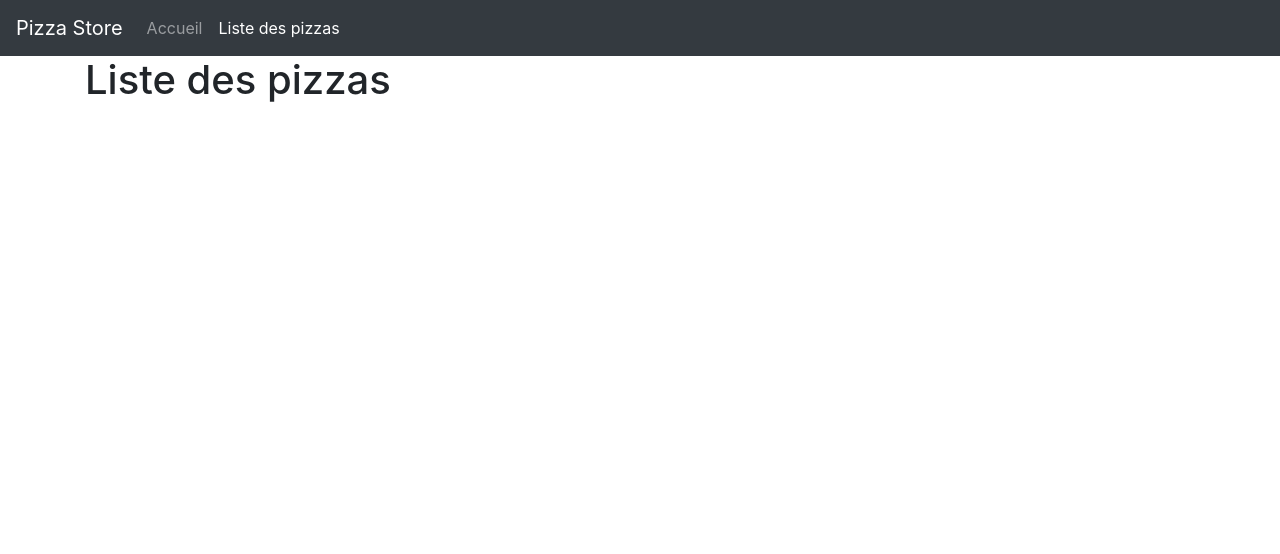
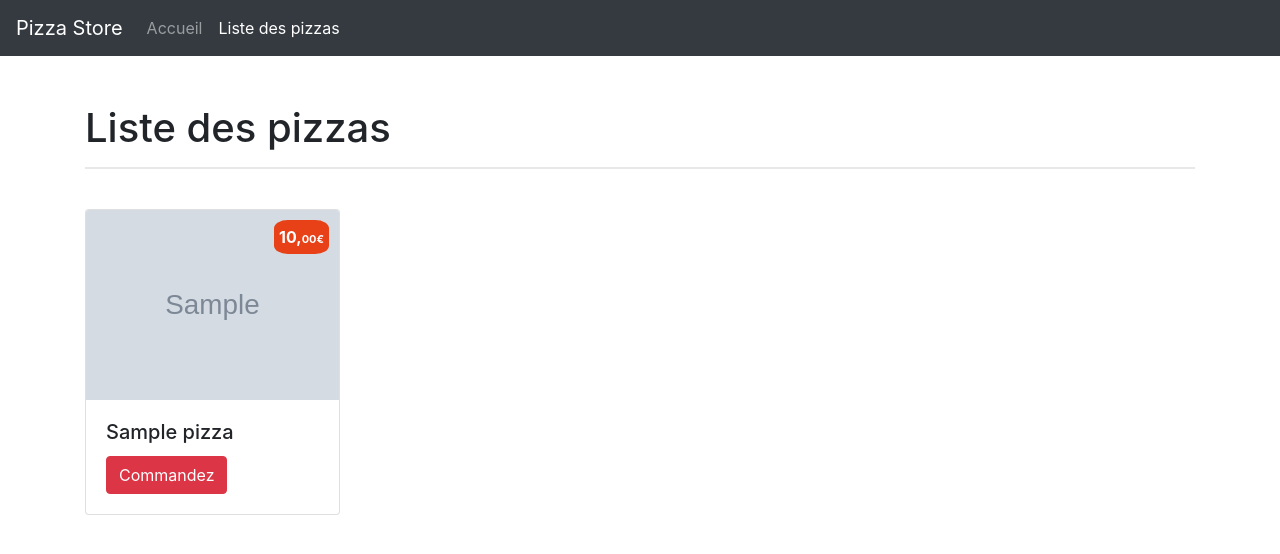
Before and after one commit to fredpenin/php, a PHP site: page /pizza_list.php in a window 1280 px wide. Shown: the top 554 px of the page. Run offline with PHP 8.4, Linux system fonts and the light colour scheme; tables that the repository leaves empty hold one stand-in row (values such as "Sample post"); grey boxes marked "Sample" are stand-in pictures; style sheets or scripts are compiled from the project's sources.

Commit message:
Aff pages and such on Pizzastore
ajout des pages, fonctions, bdd etc

```diff
--- /dev/null
+++ b/13-pizzastore/assets/css/style.css
@@ -0,0 +1,34 @@
+.page-title{
+    margin-top: 30px;
+    margin-bottom: 40px;
+    padding-bottom: 15px;
+    border-bottom: 2px solid #e8e8e8;
+}
+
+/* Animation zoom sur passage souris sur image de pizza */
+.card-img-top-container {
+    overflow: hidden;
+}
+.card-img-top-zoom-effect {
+    transition: 0.5s;
+}
+.card-img-top-zoom-effect:hover{
+    cursor: pointer;
+    transform: scale(1.1);
+}
+
+.price-img-tag{
+    right: 10px;
+    top: 10px;
+    border-radius: 25%;
+    background-color: #e84118;
+    padding: 5px;
+    position: absolute;
+    white-space: nowrap;
+    color: white;
+    font-weight: bold;
+}
+/* Réduction de la taille des centimes sur le prix des pizzas */
+.card-price-cents{
+    font-size:11px;
+}
--- a/13-pizzastore/config/config.php
+++ b/13-pizzastore/config/config.php
@@ -7,5 +7,5 @@ $siteName = 'Pizza Store';
 
 //page courante et titre de la balise title
 //$CurrentPageTitle = (empty($currentPageTitle)) ? null : $CurrentPageTitle;
-// Si REQUEST_URI (cf. var_dump($_SERVER) ) vaut /home/toto/fichier.php, $page renverra 'fichier'
-$CurrentPageUrl = basename($_SERVER['REQUEST_URI'], '.php');
+// Si SCRIPT_FILENAME (cf. var_dump($_SERVER) ) vaut /home/toto/fichier.php, $page renverra 'fichier'
+$CurrentPageUrl = basename($_SERVER['SCRIPT_FILENAME'], '.php');
--- /dev/null
+++ b/13-pizzastore/config/functions.php
@@ -0,0 +1,11 @@
+<?php
+
+//permet de formatter un prix.
+// exemple : 13.00 devient 13,oo
+function formatPrice($price){
+    $explodedPrice = explode('.', $price);
+
+    return $explodedPrice[0].',<span class="card-price-cents">'.$explodedPrice[1].'€</span>';
+}
+
+?>
--- a/13-pizzastore/partials/header.php
+++ b/13-pizzastore/partials/header.php
@@ -1,4 +1,6 @@
 <?php
+// Inclusion du fichier functions.php
+require_once(__DIR__ . '/../config/functions.php');
 // Inclusion du fichier config
 require_once(__DIR__ . '/../config/config.php');
 // On inclue le fichier database.php sur la page :
--- a/13-pizzastore/pizza_list.php
+++ b/13-pizzastore/pizza_list.php
@@ -1,15 +1,42 @@
 <?php
 $CurrentPageTitle = 'Nos pizzas';
 // On inclue le fichier header.php sur la page :
-require_once(__DIR__ . '/partials/header.php'); ?>
+require_once(__DIR__ . '/partials/header.php');
 
+    //Récupération de la liste des pizzas
+    $query = $db->query('SELECT * FROM pizza');
+    $pizzas = $query->fetchAll();
+?>
 
+    <main class="container mt-5">
+        <h1 class="page-title">Liste des pizzas</h1>
 
-    <main class="container">
-        <h1>Liste des pizzas</h1>
+        <div class="row">
+            <?php
+            //on affiche la liste des pizzas
+            foreach ($pizzas as $pizza) { ?>
+                <div class="col-md-3">
+                    <div class="card mb-4">
+                        <div class="card-img-top-container">
+                            <img class="card-img-top card-img-top-zoom-effect" src="assets/<?php echo $pizza['image']; ?>" alt="<?php echo $pizza['name']; ?>">
+                            <span class="price-img-tag">
+                                <?php echo formatPrice($pizza['price']); ?>
+                            </span>
+                        </div>
+
+                        <div class="card-body">
+                            <h5 class="card-title"><?php echo $pizza['name']; ?></h5>
+                            <!-- on envoie d'id de la pizza dans l'url -->
+                            <a href="pizza_single.php?id=<?php echo $pizza['id']; ?>" class="btn btn-danger">Commandez</a>
+                        </div>
+                    </div>
+                </div>
+            <?php } ?>
+        </div>
+
     </main>
 
 
-    <?php
+<?php
 // On inclue le fichier footer.php sur la page :
 require_once(__DIR__ . '/partials/footer.php'); ?>
```
Also changed, not shown: 13-pizzastore/pizza_single.php (+66 -0 lines), 13-pizzastore/assets/css/style.scss (deleted), 13-pizzastore/assets/img/pizzas/4-fromages.jpg (added), 13-pizzastore/assets/img/pizzas/bolognaise.jpg (added), 13-pizzastore/assets/img/pizzas/cannibale.jpg (added), 13-pizzastore/assets/img/pizzas/reine.jpg (added), 13-pizzastore/assets/img/pizzas/savoyarde.jpg (added), 13-pizzastore/assets/img/pizzas/texan.jpg (added), 13-pizzastore/assets/img/pizzas/vegetarienne.jpg (added).
